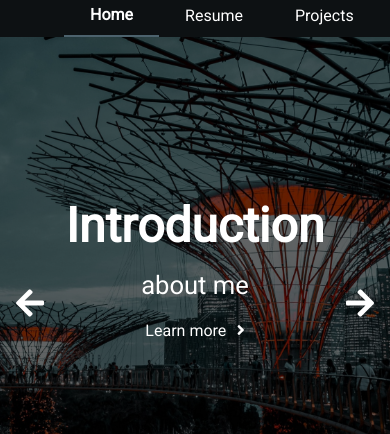
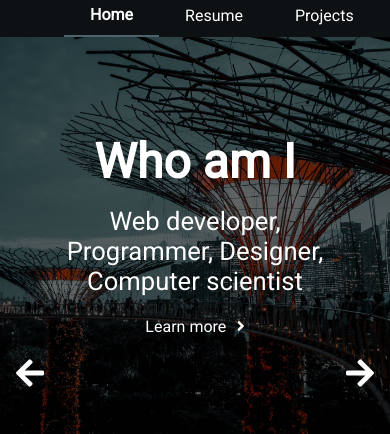
Before and after one commit to XianbinZhen/mypage, a plain HTML site: page dist/index.html in a window 390 px wide. Shown: the top 434 px of the page. Drawn offline with Linux system fonts and the light colour scheme.

Commit message:
added index content

```diff
--- a/dist/index.html
+++ b/dist/index.html
@@ -30,18 +30,19 @@
             <i id="left-btn" class="fas fa-arrow-left"></i>
             <i id="right-btn" class="fas fa-arrow-right"></i>
             <div class="introduction bg1 current">
-                <h1>Introduction</h1>
-                <p>about me</p>
+                <h1>Who am I</h1>
+                <p> Web developer, Programmer, Designer, Computer scientist</p>
                 <a class="btn">Learn more <i class="fas fa-angle-right"></i></a>
             </div>
             <div class="introduction bg2">
-                <h1>Introduction2</h1>
-                <p>about me2</p>
+                <h1>What I will offer</h1>
+                <p>Web app development, specialize in front end</p>
                 <a class="btn">Learn more <i class="fas fa-angle-right"></i></a>
             </div>
             <div class="introduction bg3">
-                <h1>Introduction3</h1>
-                <p>about me3</p>
+                <h1>How I did so far</h1>
+                <p>BS of computer science, several project involved with good company, countess personal small projects
+                </p>
                 <a class="btn">Learn more <i class="fas fa-angle-right"></i></a>
             </div>
         </div>
--- a/scss/_mediaQuery.scss
+++ b/scss/_mediaQuery.scss
@@ -8,6 +8,24 @@
 @media (max-width: 768px) {
 	.container {
 		width: 100%;
+	}
+	.intro {
+		height: 400px;
+
+		#left-btn,
+		#right-btn {
+			top: 80%;
+		}
+		.introduction {
+			h1 {
+				padding-top: 6rem;
+			}
+			p {
+				width: 80%;
+				margin-left: auto;
+				margin-right: auto;
+			}
+		}
 	}
 
 	#skill-title {
@@ -49,4 +67,12 @@
 			grid-template-columns: repeat(3, 1fr);
 		}
 	}
+	#footer {
+		flex-direction: column;
+
+		.contact,
+		p {
+			margin-top: 0.4rem;
+		}
+	}
 }
--- a/scss/style.scss
+++ b/scss/style.scss
@@ -109,6 +109,9 @@
 			font-size: 1.6rem;
 			margin-top: 1rem;
 			z-index: 2;
+			width: 60%;
+			margin-left: auto;
+			margin-right: auto;
 		}
 		a {
 			position: relative;
```
Also changed, not shown: dist/css/style.css.
